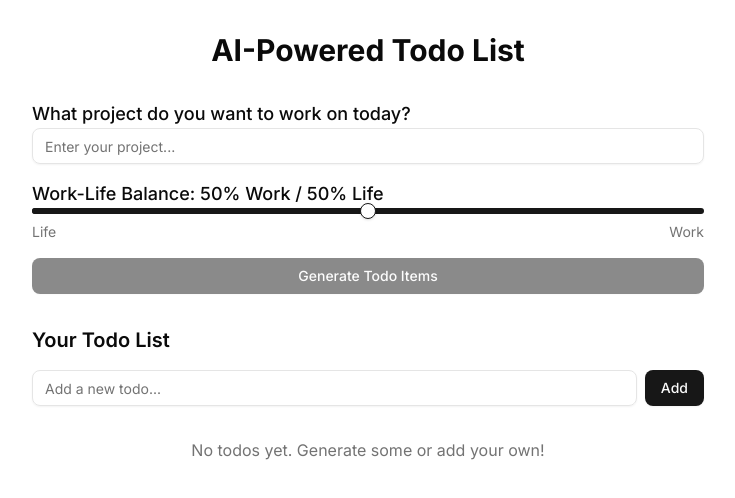
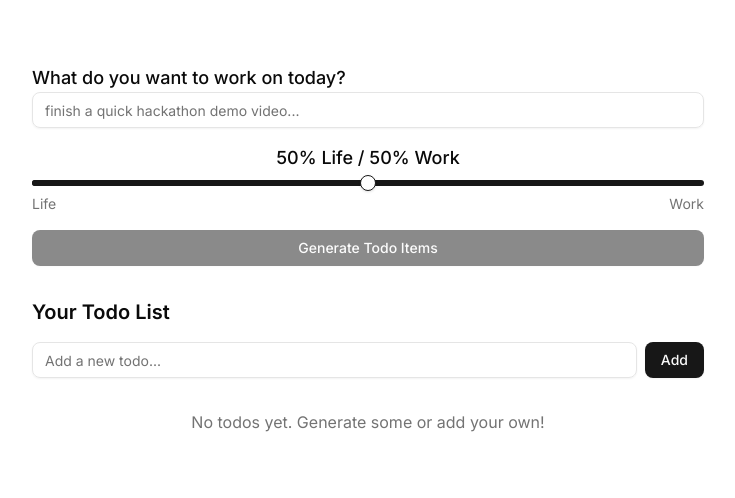
Before and after one commit to legacynical/dynamic-to-do, a Next.js app: page / in a window 1280 px wide. Shown: the top 498 px of the page, without its empty margins (272-1007 px from the left). Built offline with nearby package versions, Linux system fonts and the light colour scheme.

Commit message:
feat: add todo clear

```diff
--- a/app/page.tsx
+++ b/app/page.tsx
@@ -1,123 +1,176 @@
-"use client"
+"use client"; // Next.js directive for client/server
 
-import { useState } from "react"
-import { Button } from "@/components/ui/button"
-import { Input } from "@/components/ui/input"
-import { Slider } from "@/components/ui/slider"
-import TodoItem from "@/components/todo-item"
-import { generateTodos } from "@/app/actions"
-import { DndContext, closestCenter, KeyboardSensor, PointerSensor, useSensor, useSensors } from "@dnd-kit/core"
-import { arrayMove, SortableContext, sortableKeyboardCoordinates, verticalListSortingStrategy } from "@dnd-kit/sortable"
-import { Loader2 } from "lucide-react"
+import { useState } from "react"; // React hook for local state
 
+// Imported ui components
+import { Button } from "@/components/ui/button";
+import { Input } from "@/components/ui/input";
+import { Slider } from "@/components/ui/slider";
+
+import TodoItem from "@/components/todo-item";
+
+// Backend api response handler
+import { generateTodos } from "@/app/actions";
+
+// Drag-and-drop feature
+import {
+  DndContext,
+  closestCenter,
+  KeyboardSensor,
+  PointerSensor,
+  useSensor,
+  useSensors,
+} from "@dnd-kit/core";
+import {
+  arrayMove,
+  SortableContext,
+  sortableKeyboardCoordinates,
+  verticalListSortingStrategy,
+} from "@dnd-kit/sortable";
+
+// Spinning loading icon
+import { Loader2 } from "lucide-react";
+
+// TypeScript interface definitions for type safety:
 interface Todo {
-  id: string
-  text: string
-  completed: boolean
+  id: string;
+  text: string;
+  completed: boolean;
 }
 
+// Component and state
+// Note: Home component is the main part of the app, (page.tsx)
 export default function Home() {
-  const [todos, setTodos] = useState<Todo[]>([])
-  const [project, setProject] = useState("")
-  const [workLifeBalance, setWorkLifeBalance] = useState([50])
-  const [loading, setLoading] = useState(false)
-  const [newTodoText, setNewTodoText] = useState("")
+  // an array of Todo objects initialized to empty array []
+  const [todos, setTodos] = useState<Todo[]>([]);
+  // a string for project (details) initialized to empty string ""
+  const [project, setProject] = useState("");
+  // a work-life balance percentage initialized to an array with single number element 50
+  const [workLifeBalance, setWorkLifeBalance] = useState([50]);
+  // a loading boolean initialized to false
+  const [loading, setLoading] = useState(false);
+  // a string for new text of a todo item initialized to empty string ""
+  const [newTodoText, setNewTodoText] = useState("");
 
+  // Drag-and-drop sensor setup for mouse/touch inputs and keyboard controls
   const sensors = useSensors(
     useSensor(PointerSensor),
     useSensor(KeyboardSensor, {
       coordinateGetter: sortableKeyboardCoordinates,
-    }),
-  )
+    })
+  );
 
+  // Reordering Todos
   const handleDragEnd = (event: any) => {
-    const { active, over } = event
+    // runs when a drag operation finishes
+    const { active, over } = event; // active: todo item being dragged, over: target todo dropped over
 
     if (active.id !== over.id) {
       setTodos((items) => {
-        const oldIndex = items.findIndex((item) => item.id === active.id)
-        const newIndex = items.findIndex((item) => item.id === over.id)
+        const oldIndex = items.findIndex((item) => item.id === active.id);
+        const newIndex = items.findIndex((item) => item.id === over.id);
 
-        return arrayMove(items, oldIndex, newIndex)
-      })
+        return arrayMove(items, oldIndex, newIndex);
+      });
     }
-  }
+  };
 
   const handleGenerateTodos = async () => {
-    if (!project) return
+    if (!project) return;
 
-    setLoading(true)
+    setLoading(true);
     try {
-      const workLifeRatio = workLifeBalance[0] / 100
-      const generatedTodos = await generateTodos(project, workLifeRatio)
+      const workLifeRatio = workLifeBalance[0] / 100;
+      const generatedTodos = await generateTodos(project, workLifeRatio);
 
       const newTodos = generatedTodos.map((text: string) => ({
         id: Math.random().toString(36).substring(2, 9),
         text,
         completed: false,
-      }))
+      }));
 
-      setTodos([...todos, ...newTodos])
+      setTodos([...todos, ...newTodos]);
     } catch (error) {
-      console.error("Failed to generate todos:", error)
+      console.error("Failed to generate todos:", error);
     } finally {
-      setLoading(false)
+      setLoading(false);
     }
-  }
+  };
+
+  const clearTodoList = () => {
+    setTodos([]);
+  };
 
   const addTodo = () => {
-    if (!newTodoText.trim()) return
+    if (!newTodoText.trim()) return;
 
     const newTodo = {
       id: Math.random().toString(36).substring(2, 9),
       text: newTodoText,
       completed: false,
-    }
+    };
 
-    setTodos([...todos, newTodo])
-    setNewTodoText("")
-  }
+    setTodos([...todos, newTodo]);
+    setNewTodoText("");
+  };
 
   const updateTodo = (id: string, text: string) => {
-    setTodos(todos.map((todo) => (todo.id === id ? { ...todo, text } : todo)))
-  }
+    setTodos(todos.map((todo) => (todo.id === id ? { ...todo, text } : todo)));
+  };
 
   const toggleTodo = (id: string) => {
-    setTodos(todos.map((todo) => (todo.id === id ? { ...todo, completed: !todo.completed } : todo)))
-  }
+    setTodos(
+      todos.map((todo) =>
+        todo.id === id ? { ...todo, completed: !todo.completed } : todo
+      )
+    );
+  };
 
   const deleteTodo = (id: string) => {
-    setTodos(todos.filter((todo) => todo.id !== id))
-  }
+    setTodos(todos.filter((todo) => todo.id !== id));
+  };
 
   return (
     <main className="flex min-h-screen flex-col items-center p-8 bg-background">
       <div className="w-full max-w-2xl space-y-8">
-        <h1 className="text-3xl font-bold text-center">AI-Powered Todo List</h1>
+        <h1 className="text-3xl font-bold text-center"></h1>
 
         <div className="space-y-4">
           <div className="space-y-2">
-            <label className="text-lg font-medium">What project do you want to work on today?</label>
+            <label className="text-lg font-medium">
+              What do you want to work on today?
+            </label>
             <Input
               value={project}
               onChange={(e) => setProject(e.target.value)}
-              placeholder="Enter your project..."
+              placeholder="finish a quick hackathon demo video..."
               className="w-full"
             />
           </div>
 
           <div className="space-y-2">
-            <label className="text-lg font-medium">
-              Work-Life Balance: {workLifeBalance[0]}% Work / {100 - workLifeBalance[0]}% Life
+            <label className="flex justify-center text-lg font-medium">
+              {100 - workLifeBalance[0]}% Life / {workLifeBalance[0]}% Work
             </label>
-            <Slider value={workLifeBalance} onValueChange={setWorkLifeBalance} max={100} step={1} className="w-full" />
+            <Slider
+              value={workLifeBalance}
+              onValueChange={setWorkLifeBalance}
+              max={100}
+              step={1}
+              className="w-full"
+            />
             <div className="flex justify-between text-sm text-muted-foreground">
               <span>Life</span>
               <span>Work</span>
             </div>
           </div>
 
-          <Button onClick={handleGenerateTodos} className="w-full" disabled={loading || !project}>
+          <div className="flex">
+            <Button
+              onClick={handleGenerateTodos}
+              className="flex-1"
+              disabled={loading || !project}
+            >
               {loading ? (
                 <>
                   <Loader2 className="mr-2 h-4 w-4 animate-spin" />
@@ -127,6 +180,17 @@ export default function Home() {
                 "Generate Todo Items"
               )}
             </Button>
+
+            {todos.length > 0 && (
+              <Button
+                onClick={clearTodoList}
+                className="bg-red-500 text-white"
+                disabled={loading}
+              >
+                Clear All
+              </Button>
+            )}
+          </div>
         </div>
 
         <div className="space-y-4">
@@ -143,11 +207,20 @@ export default function Home() {
             <Button onClick={addTodo}>Add</Button>
           </div>
 
-          <DndContext sensors={sensors} collisionDetection={closestCenter} onDragEnd={handleDragEnd}>
-            <SortableContext items={todos.map((todo) => todo.id)} strategy={verticalListSortingStrategy}>
+          <DndContext
+            sensors={sensors}
+            collisionDetection={closestCenter}
+            onDragEnd={handleDragEnd}
+          >
+            <SortableContext
+              items={todos.map((todo) => todo.id)}
+              strategy={verticalListSortingStrategy}
+            >
               <div className="space-y-2">
-                {todos.length === 0 ? (
-                  <p className="text-center text-muted-foreground py-4">No todos yet. Generate some or add your own!</p>
+                {todos.length === 0 && !loading ? (
+                  <p className="text-center text-muted-foreground py-4">
+                    No todos yet. Generate some or add your own!
+                  </p>
                 ) : (
                   todos.map((todo) => (
                     <TodoItem
@@ -159,11 +232,17 @@ export default function Home() {
                     />
                   ))
                 )}
+
+                {loading && (
+                  <p className="text-center text-muted-foreground py-4">
+                    Generating todo items with AI...
+                  </p>
+                )}
               </div>
             </SortableContext>
           </DndContext>
         </div>
       </div>
     </main>
-  )
+  );
 }
```
Lines whose indentation alone changed are shown as unchanged.
